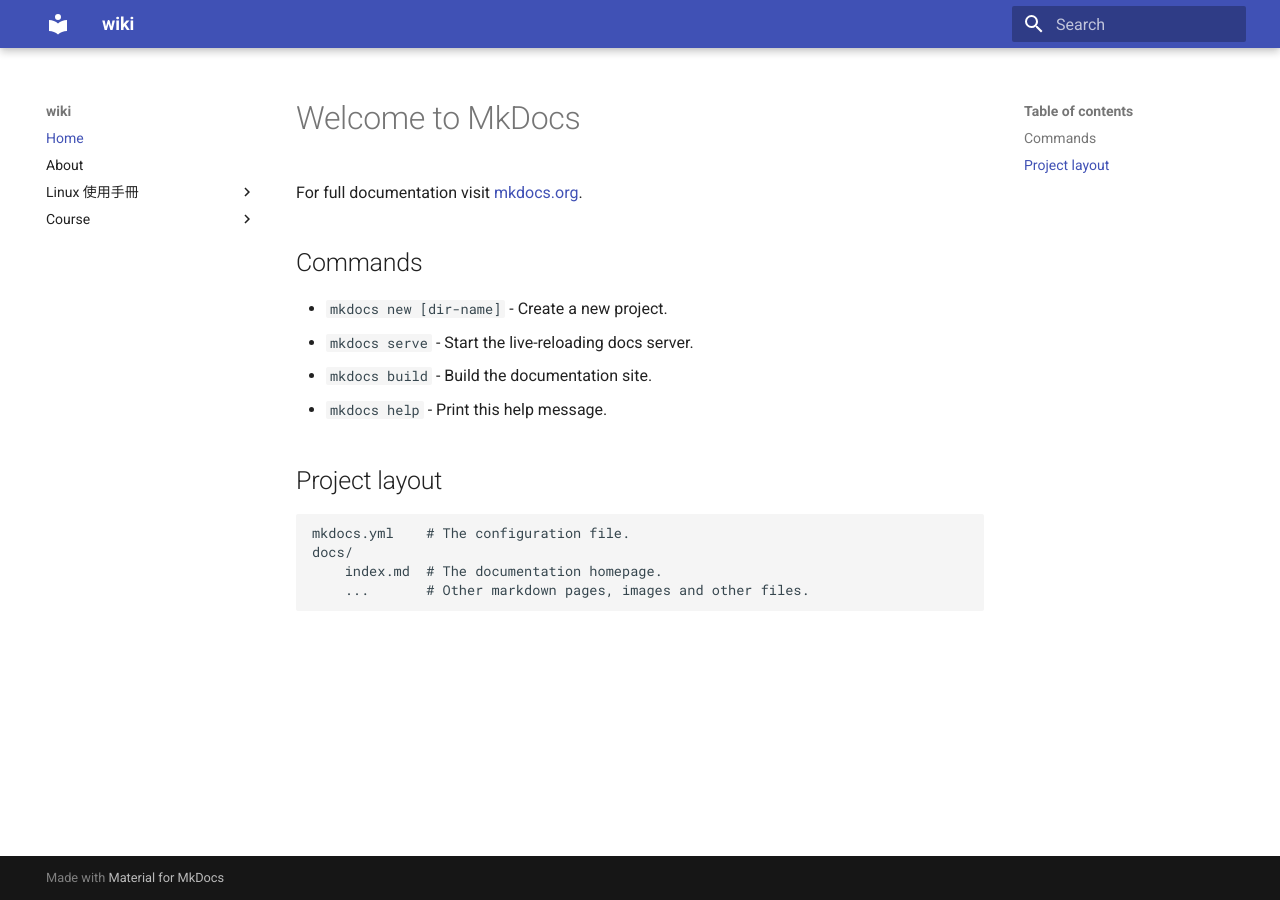
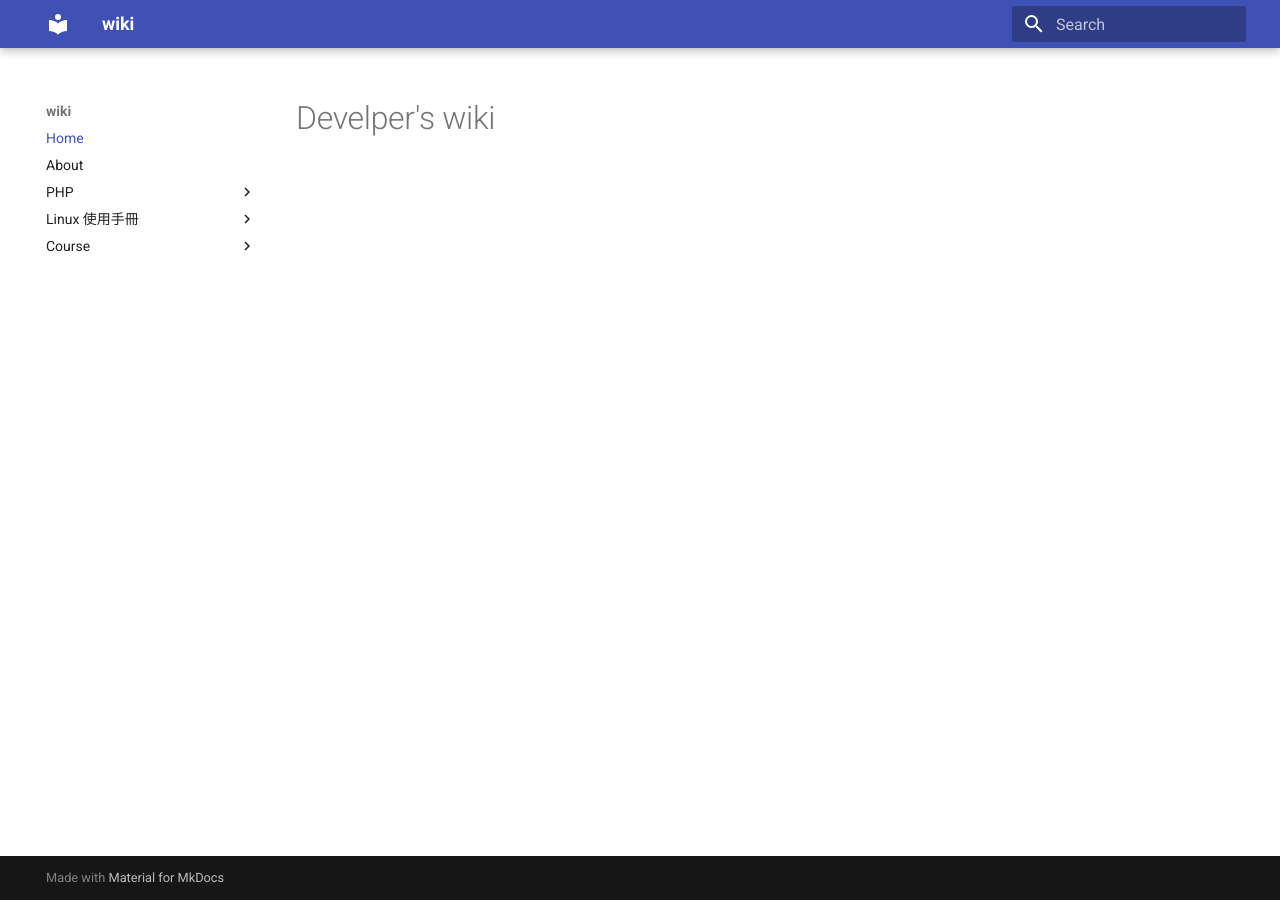
Before and after one commit to vincentliu99999/wiki, an MkDocs documentation site: the page built from docs/index.md, in a window 1280 px wide. Built offline with MkDocs 1.6.1 and Material for MkDocs 9.7.7, drawn with Linux system fonts in a browser that asks for light colours; old or Windows-style settings are respelled for this version of MkDocs.

Commit message:
Laravel道場系列 I】Composer基礎入門與實戰應用

```diff
--- a/docs/index.md
+++ b/docs/index.md
@@ -1,17 +1 @@
-# Welcome to MkDocs
-
-For full documentation visit [mkdocs.org](http://mkdocs.org).
-
-## Commands
-
-* `mkdocs new [dir-name]` - Create a new project.
-* `mkdocs serve` - Start the live-reloading docs server.
-* `mkdocs build` - Build the documentation site.
-* `mkdocs help` - Print this help message.
-
-## Project layout
-
-    mkdocs.yml    # The configuration file.
-    docs/
-        index.md  # The documentation homepage.
-        ...       # Other markdown pages, images and other files.
+# Develper's wiki
--- a/mkdocs.yml
+++ b/mkdocs.yml
@@ -2,6 +2,8 @@
 pages:
     - Home: index.md
     - About: about.md
+    - PHP:
+      - 'Composer': 'php/composer.md'
     - Linux 使用手冊:
       - 'Linux 指令': 'linux_shell.md'
     - Course:
```
Also changed, not shown: docs/php/composer.md (added, +98 -0 lines).
